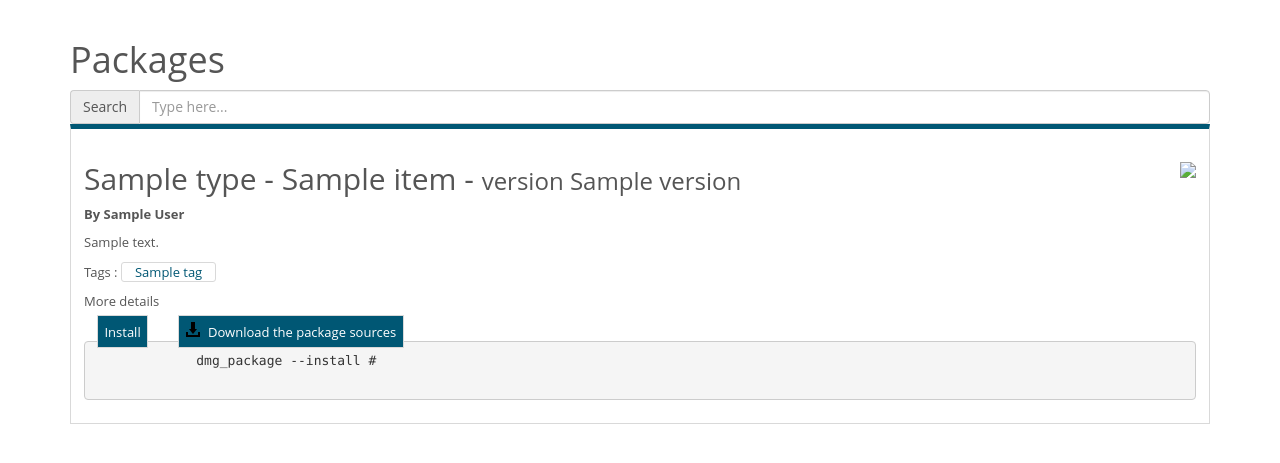
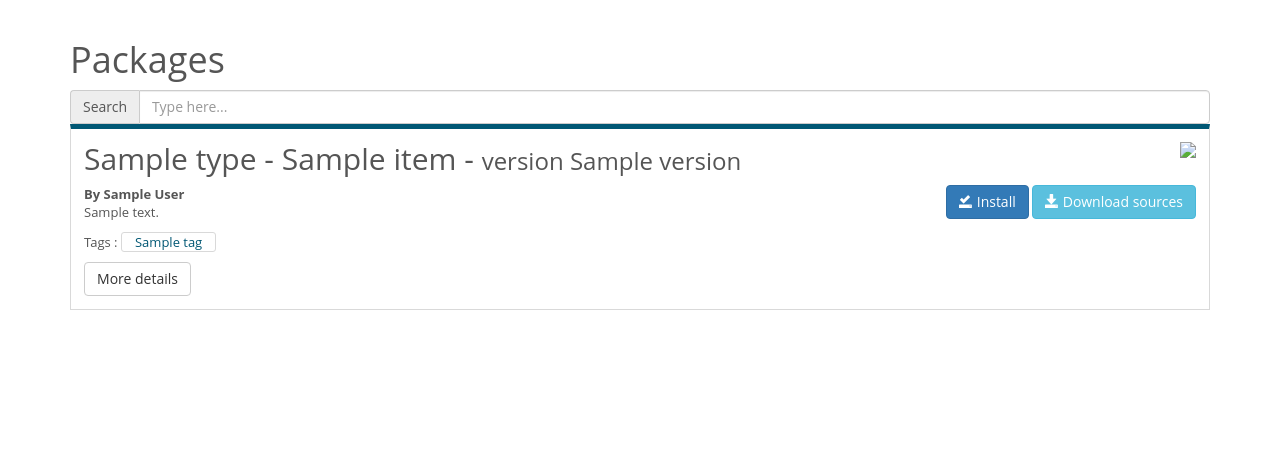
Before and after one commit to fritz-smh/dmgweb_packages, a Python web app: template templates/submission_list.html in a window 1280 px wide. Shown: the part 55-518 px from the top of the page. Run offline with Jinja, Linux system fonts and the light colour scheme; the template is opened without the code that fills it: most values are stand-ins (such as "Sample title", 1, 10 or a date in 2020); some libraries are stand-ins or nearby versions.

Commit message:
improve layout

```diff
--- a/static/css/default-package-list.css
+++ b/static/css/default-package-list.css
@@ -8,8 +8,19 @@
     padding: 1em 1em 1em 1em;
 }
 
+.package h2 {
+    margin-top: 0;
+}
+
 h2 .version {
     font-size: 0.8em;
+}
+
+pre {
+    overflow: auto;
+    word-wrap: normal;
+    white-space: pre;
+    padding: 1em;
 }
 
 .build {
@@ -20,31 +31,17 @@ h2 .version {
     font-weight: bold;
 }
 
+.main_actions {
+    float: right;
+}
+
 
 /*** links ***/
 
-.download:before {
-    content: url('../images/download.png');
-    margin-right: 1ex;
-}
-
-.download, .install {
-    color: #ffffff;
-    background-color: #005774;
-    border-color: #005774 #D9D9D9 #D9D9D9;
-    border-image: none;
-    border: 1px solid #D9D9D9;
-    padding: 0.5em;
-    margin: 1em;
-}
-
-.download:hover {
-    color: #ffffff;
-}
-
-.download:visited {
-    color: #ffffff;
-}
+//.download:before {
+//    content: url('../images/download.png');
+//    margin-right: 1ex;
+//}
 
 
 /*** tags ***/
--- a/templates/submission_list.html
+++ b/templates/submission_list.html
@@ -18,10 +18,14 @@
     <div class="searchable">
       {% for item in sub_list %}
         <section class="package">
-          <h2>{{ item.type }} - {{ item.name }} - <span class="version">version {{ item.version }}</span><img class="build" src='{{ item.url_build_status }}'/></h2>
-          <p class="author">
+          <h2>{{ item.type }} - {{ item.name }} - <span class="version">version {{ item.version }}</span> {% if item.url_build_status %} <img class="build" src='{{ item.url_build_status }}'/> {% endif %}</h2>
+          <div class="main_actions">
+            <a class="btn btn-primary" data-toggle="modal" data-target="#modal_install_{{ item.type }}_{{ item.name }}_{{ item.version|replace(".", "_") }}" href="#" ><span class='glyphicon glyphicon-saved' aria-hidden='true'></span> Install</a>
+            <a class="btn btn-info download" href="{{ item.url_package }}"><span class='glyphicon glyphicon-save' aria-hidden='true'></span> Download sources</a>
+          </div>
+          <div class="author">
             By {{ item.author }} {% if g.core_team %} <span class="admin">{{ item.author_email }} </span> {% endif %}
-          </p>
+          </div>
           <p class="description">
             {{ item.description }}
           </p>
@@ -34,25 +38,56 @@
             {% endfor %}
           </ul>
 
-          <div class="details">
-          <span>More details</span>
-          <ul>
-            {% if g.core_team %}
-              <li class="admin">Submitted by : {{ item.submitter }} on {{ item.submission_date }}</li>
-            {% endif %}
-          </ul>
 
           <div>
-            <a class="install" href="#">Install</a>
-            <a class="download" href="{{ item.url_package }}">Download the package sources</a>
+            <a class="btn btn-default" data-toggle="modal" data-target="#modal_details_{{ item.type }}_{{ item.name }}_{{ item.version|replace(".", "_") }}" href="#" >More details</a>
             {% if g.core_team %}
               <a href="{{ url_for("validate_package") }}?type={{ item.type }}&name={{ item.name }}&version={{ item.version }}">Validate the package</a>
               <a href="#">TODO : Refuse the package</a>
             {% endif %}
           </div>
-          <pre class="install_instructions">
-             dmg_package --install {{ item.url_package }}
-          </pre>
+
+          <div id="modal_install_{{ item.type }}_{{ item.name }}_{{ item.version|replace(".", "_") }}" class="modal fade">
+            <div class="modal-dialog">
+              <div class="modal-content">
+                <div class="modal-header">
+                  <button type="button" class="close" data-dismiss="modal" aria-hidden="true">&times;</button>
+                  <h4 class="modal-title" id="myModalLabel">Install the package</h4>
+                </div>
+                <div class="modal-body">
+                  <h3>Instructions</h3>
+                    <p>
+                      Just execute the given command line in a terminal as the domogik user.
+                    </p>
+                  <h3>Command line</h3>
+                    <pre>dmg_package --install {{ item.url_package }}</pre>
+                </div>
+                <div class="modal-footer">
+                  <button type="button" class="btn btn-default" data-dismiss="modal">Close</button>
+                </div>
+              </div>
+            </div>
+          </div>
+
+          <div id="modal_details_{{ item.type }}_{{ item.name }}_{{ item.version|replace(".", "_") }}" class="modal fade">
+            <div class="modal-dialog">
+              <div class="modal-content">
+                <div class="modal-header">
+                  <button type="button" class="close" data-dismiss="modal" aria-hidden="true">&times;</button>
+                  <h4 class="modal-title" id="myModalLabel">More details</h4>
+                </div>
+                <div class="modal-body">
+                  <ul>
+                    <li>Submitted by : {{ item.submitter }} on {{ item.submission_date }}</li>
+                  </ul>
+                </div>
+                <div class="modal-footer">
+                  <button type="button" class="btn btn-default" data-dismiss="modal">Close</button>
+                </div>
+              </div>
+            </div>
+          </div>
+
         </section>
       {% endfor %}
     </div>
```
